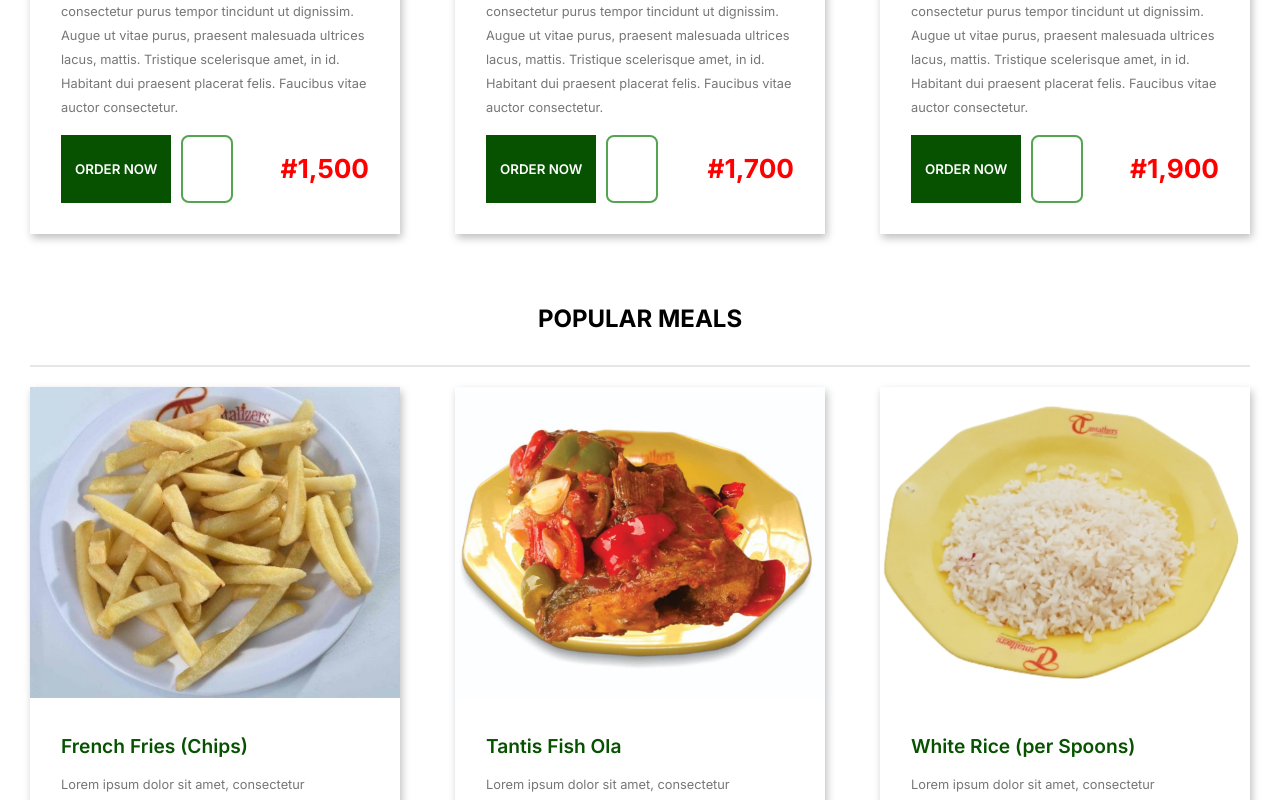
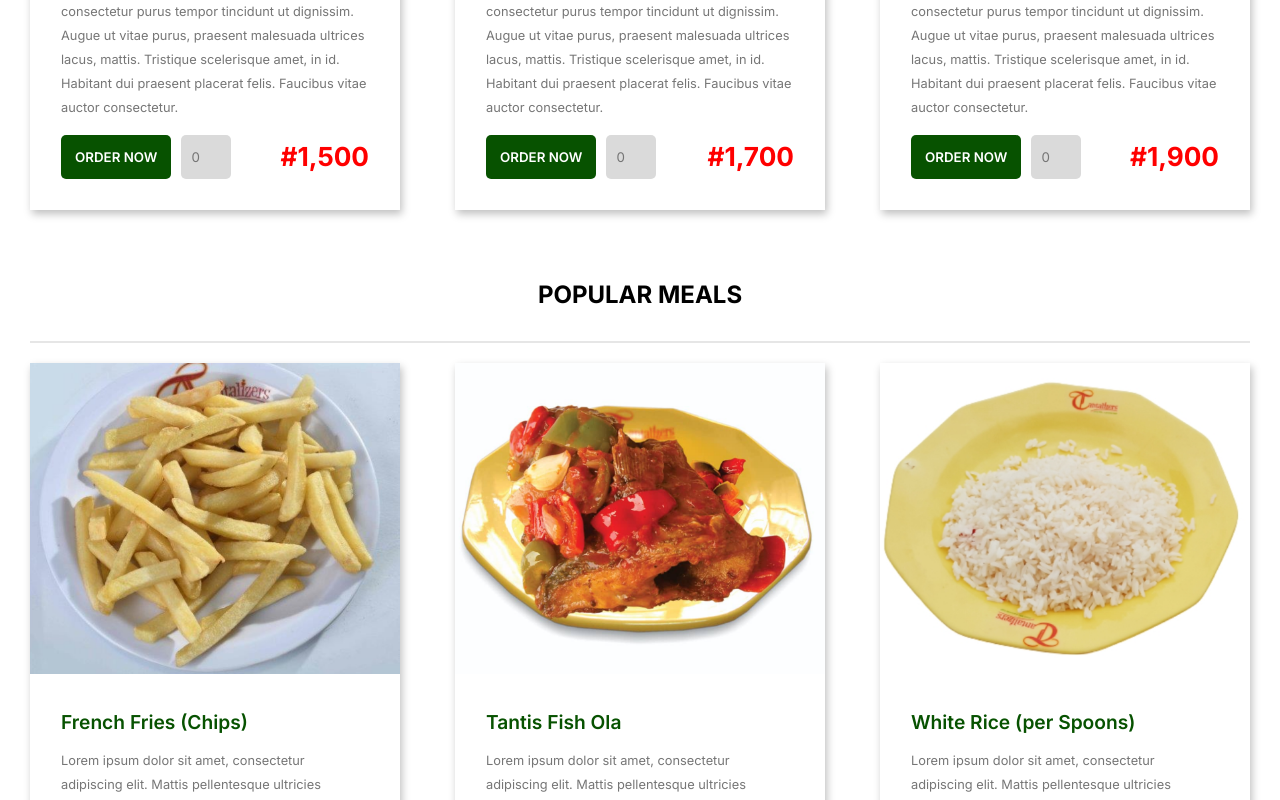
Before and after one commit to SIDEHUSTLE-G51/G51-restaurant, a React (Create React App) app: page /products in a window 1280 px wide. Shown: the part 820-1620 px from the top of the page. Built offline with nearby package versions, Linux system fonts and the light colour scheme.

Commit message:
fix productsCard input-box

```diff
--- a/src/ProductsPage/components/Card.jsx
+++ b/src/ProductsPage/components/Card.jsx
@@ -26,7 +26,7 @@ export default function Card(props) {
         <div className="order-wrapper">
           <div className="order-section">
             <button className="order-button">Order Now</button>
-            <input type="number" placeholder="0"></input>
+            <input className="order-input" type="number" placeholder="0"></input>
           </div>
 
           <div className="price">
--- a/src/ProductsPage/components/card.css
+++ b/src/ProductsPage/components/card.css
@@ -58,7 +58,7 @@ hr {
   line-height: 1.5rem;
 }
 
-.order-wrapper{
+.order-wrapper {
   display: flex;
   justify-content: space-between;
   align-items: center;
@@ -67,10 +67,15 @@ hr {
   display: flex;
 }
 
-.order-section input {
-  width: 30px;
+.order-input {
+  width: 50px;
+  padding: 10px;
   margin-left: 10px;
-  text-align: center;
+  border-radius: 5px;
+  color: #000000;
+  border: none;
+  outline: none;
+  background-color: #dadada;
 }
 
 .order-button {
@@ -81,11 +86,13 @@ hr {
   text-transform: uppercase;
   padding: 14px;
   font-weight: 600;
+  border-radius: 5px;
 }
 
 .order-button:hover {
   background: #ffffff;
   color: #075200;
+  border: 1px solid #000000;
 }
 
 .price {
```
